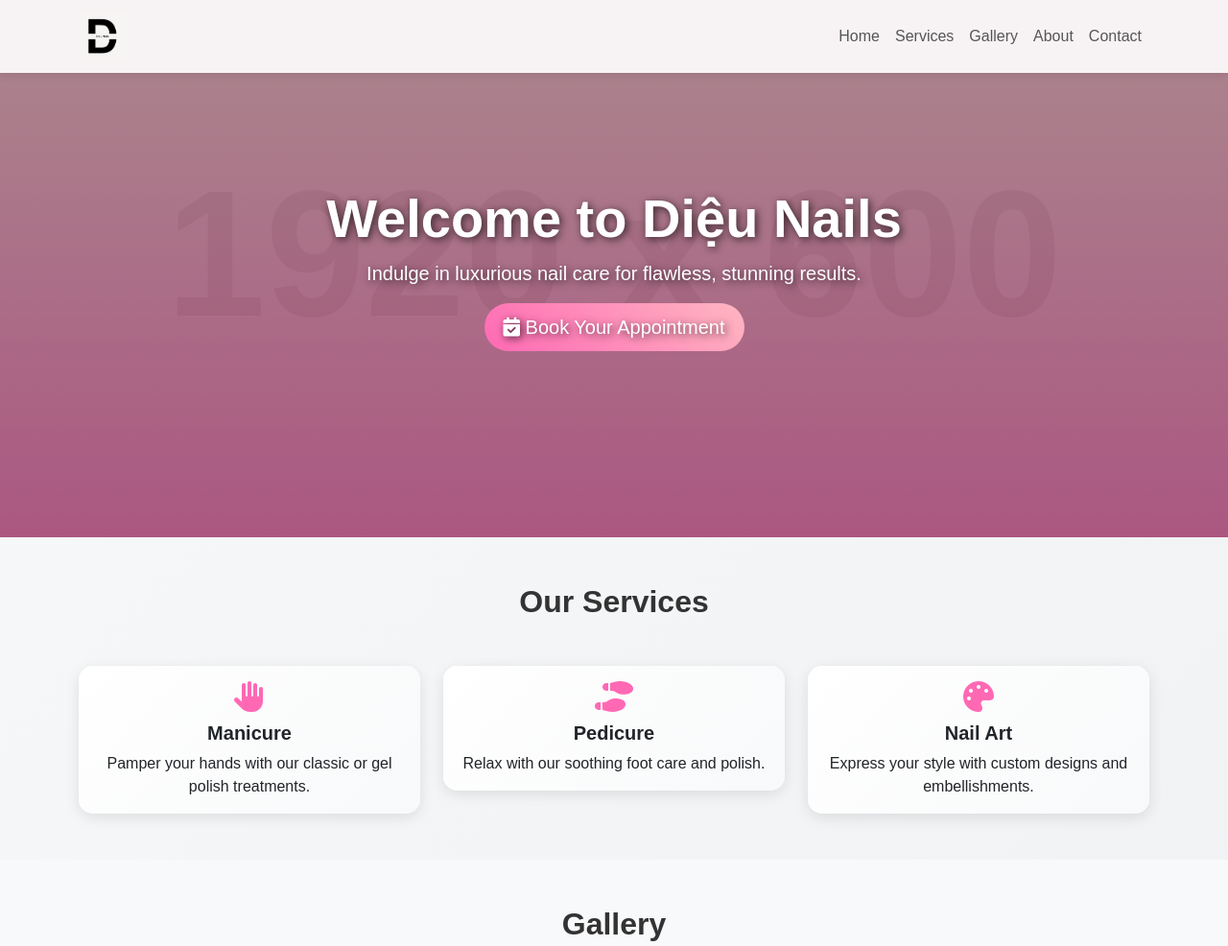
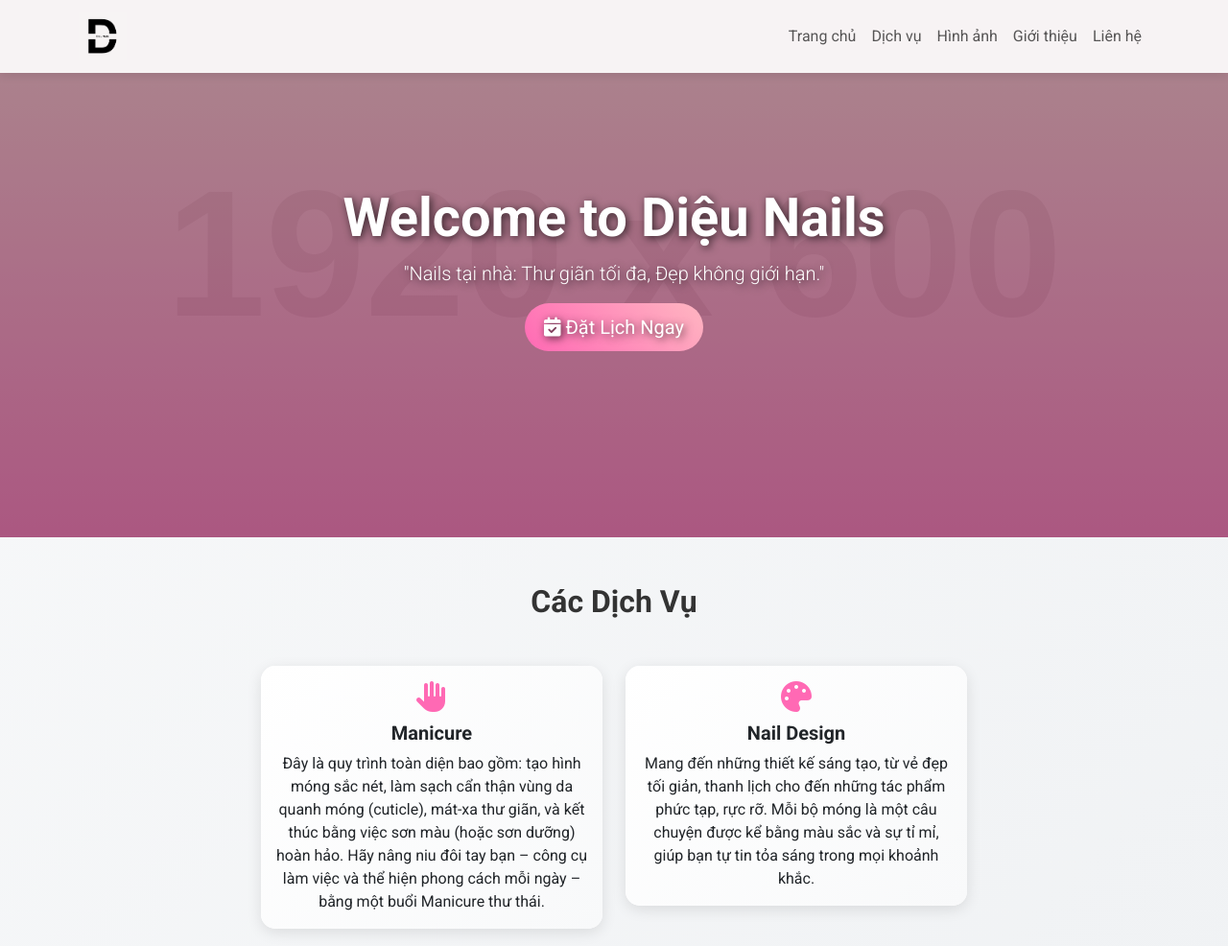
Before and after one commit to otisng/DieuNailsHome, a plain HTML site: page index.html in a window 1280 px wide. Shown: the top 986 px of the page at 96% size. Drawn offline with nearby package versions, Linux system fonts and the light colour scheme; placeholder pictures from the web are drawn by us.

Commit message:
Localize site content and update font to Roboto
Replaced English navigation and section text with Vietnamese equivalents throughout index.html for improved localization. Updated service descriptions to Vietnamese and enhanced detail. Switched site font from Poppins to Roboto by updating the stylesheet link in index.html and the font-family in styles.css.

```diff
--- a/index.html
+++ b/index.html
@@ -11,6 +11,9 @@
     <meta property="og:locale" content="en_US">
     <meta property="og:site_name" content="Diệu Nails">
     <meta property="og:image:width" content="1200">
+    <link rel="preconnect" href="https://fonts.googleapis.com">
+    <link rel="preconnect" href="https://fonts.gstatic.com" crossorigin>
+    <link href="https://fonts.googleapis.com/css2?family=Roboto:wght@300;400;700&display=swap" rel="stylesheet">
     <link href="https://cdn.jsdelivr.net/npm/bootstrap@5.3.0/dist/css/bootstrap.min.css" rel="stylesheet">
     <link href="https://cdnjs.cloudflare.com/ajax/libs/font-awesome/6.0.0/css/all.min.css" rel="stylesheet">
     <link rel="stylesheet" href="./styles.css">
@@ -31,11 +34,11 @@
             </button>
             <div class="collapse navbar-collapse" id="navbarNav">
                 <ul class="navbar-nav ms-auto">
-                    <li class="nav-item"><a class="nav-link" href="#home">Home</a></li>
-                    <li class="nav-item"><a class="nav-link" href="#services">Services</a></li>
-                    <li class="nav-item"><a class="nav-link" href="#gallery">Gallery</a></li>
-                    <li class="nav-item"><a class="nav-link" href="#about">About</a></li>
-                    <li class="nav-item"><a class="nav-link" href="#contact">Contact</a></li>
+                    <li class="nav-item"><a class="nav-link" href="#home">Trang chủ</a></li>
+                    <li class="nav-item"><a class="nav-link" href="#services">Dịch vụ</a></li>
+                    <li class="nav-item"><a class="nav-link" href="#gallery">Hình ảnh</a></li>
+                    <li class="nav-item"><a class="nav-link" href="#about">Giới thiệu</a></li>
+                    <li class="nav-item"><a class="nav-link" href="#contact">Liên hệ</a></li>
                 </ul>
             </div>
         </div>
@@ -44,30 +47,21 @@
     <section id="home" class="hero">
         <div class="container text-center">
             <h1 class="display-4 fw-bold">Welcome to Diệu Nails</h1>
-            <p class="lead">Indulge in luxurious nail care for flawless, stunning results.</p>
-            <a href="#contact" class="btn btn-primary btn-lg"><i class="fas fa-calendar-check"></i> Book Your Appointment</a>
+            <p class="lead">"Nails tại nhà: Thư giãn tối đa, Đẹp không giới hạn."</p>
+            <a href="#contact" class="btn btn-primary btn-lg"><i class="fas fa-calendar-check"></i> Đặt Lịch Ngay</a>
         </div>
     </section>
 
     <section id="services" class="py-5">
         <div class="container">
-            <h2 class="text-center mb-5 fw-bold">Our Services</h2>
-            <div class="row g-4">
+            <h2 class="text-center mb-5 fw-bold">Các Dịch Vụ</h2>
+            <div class="row g-4" style="justify-content: center;">
                 <div class="col-md-4">
                     <div class="card text-center">
                         <div class="card-body">
                             <i class="fas fa-hand-paper icon"></i>
                             <h5 class="card-title fw-bold">Manicure</h5>
-                            <p class="card-text">Pamper your hands with our classic or gel polish treatments.</p>
-                        </div>
-                    </div>
-                </div>
-                <div class="col-md-4">
-                    <div class="card text-center">
-                        <div class="card-body">
-                            <i class="fas fa-shoe-prints icon"></i>
-                            <h5 class="card-title fw-bold">Pedicure</h5>
-                            <p class="card-text">Relax with our soothing foot care and polish.</p>
+                            <p class="card-text">Đây là quy trình toàn diện bao gồm: tạo hình móng sắc nét, làm sạch cẩn thận vùng da quanh móng (cuticle), mát-xa thư giãn, và kết thúc bằng việc sơn màu (hoặc sơn dưỡng) hoàn hảo. Hãy nâng niu đôi tay bạn – công cụ làm việc và thể hiện phong cách mỗi ngày – bằng một buổi Manicure thư thái.</p>
                         </div>
                     </div>
                 </div>
@@ -75,8 +69,8 @@
                     <div class="card text-center">
                         <div class="card-body">
                             <i class="fas fa-palette icon"></i>
-                            <h5 class="card-title fw-bold">Nail Art</h5>
-                            <p class="card-text">Express your style with custom designs and embellishments.</p>
+                            <h5 class="card-title fw-bold">Nail Design</h5>
+                            <p class="card-text">Mang đến những thiết kế sáng tạo, từ vẻ đẹp tối giản, thanh lịch cho đến những tác phẩm phức tạp, rực rỡ. Mỗi bộ móng là một câu chuyện được kể bằng màu sắc và sự tỉ mỉ, giúp bạn tự tin tỏa sáng trong mọi khoảnh khắc.</p>
                         </div>
                     </div>
                 </div>
@@ -86,7 +80,7 @@
 
     <section id="gallery" class="py-5 bg-light">
         <div class="container">
-            <h2 class="text-center mb-5 fw-bold">Gallery</h2>
+            <h2 class="text-center mb-5 fw-bold">Thư Viện Hình Ảnh</h2>
             <div class="row g-3">
                 <div class="col-md-3"><img src="./img/img (1).jpg" class="gallery img-fluid" alt="Nail Design"></div>
                 <div class="col-md-3"><img src="./img/img (2).jpg" class="gallery img-fluid" alt="Nail Design"></div>
@@ -106,13 +100,11 @@
 
     <section id="about" class="py-5">
         <div class="container text-center">
-            <h2 class="mb-4 fw-bold">About Me</h2>
-            <p class="lead">Chào bạn! 💅 </br>
+            <h2 class="mb-4 fw-bold">Giới Thiệu</h2>
+            <p class="lead">Chào bạn! 💅</br>
                 Chào mừng đến với không gian làm Nails tại nhà của mình!</br>
-                Mình là Diệu Nails, người mang đến dịch vụ chăm sóc và làm đẹp móng chuyên nghiệp ngay tại ngôi nhà thân yêu của bạn, khu vực Thành phố Thủ Đức. Với niềm đam mê dành cho nghệ thuật làm móng và sự tỉ mỉ trong từng chi tiết, mình cam kết sử dụng các sản phẩm chất lượng cao, an toàn và đảm bảo vệ sinh tuyệt đối.
-                Hãy để mình biến những ý tưởng làm đẹp móng của bạn thành hiện thực, từ những mẫu đơn giản, thanh lịch đến những thiết kế nghệ thuật độc đáo và cá tính.</br>
-                Bắt đầu trải nghiệm làm đẹp thư giãn và cá nhân hóa ngay hôm nay nhé! ✨
-
+                Mình là Diệu Nails, người mang đến dịch vụ chăm sóc và làm đẹp móng chuyên nghiệp ngay tại ngôi nhà thân yêu của bạn, khu vực Thành phố Thủ Đức. Với niềm đam mê dành cho nghệ thuật làm móng và sự tỉ mỉ trong từng chi tiết, mình cam kết sử dụng các sản phẩm chất lượng cao, an toàn và đảm bảo vệ sinh tuyệt đối. Hãy để mình biến những ý tưởng làm đẹp móng của bạn thành hiện thực, từ những mẫu đơn giản, thanh lịch đến những thiết kế nghệ thuật độc đáo và cá tính.
+                Bắt đầu trải nghiệm làm đẹp thư giãn và cá nhân hóa ngay hôm nay nhé! ✨</br>
                 </p>
             <i class="fas fa-star icon"></i>
         </div>
@@ -120,14 +112,14 @@
 
     <section id="contact" class="py-5 bg-light">
         <div class="container">
-            <h2 class="text-center mb-4 fw-bold">Contact & Book</h2>
+            <h2 class="text-center mb-4 fw-bold">Liên Hệ & Đặt Lịch</h2>
             <div class="row">
                 <div class="col-md-6">
                     <form id="contact-form">
-                        <div class="mb-3"><input id="name" name="from_name" type="text" class="form-control" placeholder="Your Name" required></div>
-                        <div class="mb-3"><input id="email" name="from_email" type="email" class="form-control" placeholder="Your Email" required></div>
-                        <div class="mb-3"><textarea id="message" name="message" class="form-control" rows="4" placeholder="Tell us about your desired service" required></textarea></div>
-                        <button type="submit" id="submit-btn" class="btn btn-primary"><i class="fas fa-paper-plane"></i><span id="btn-text"> Send Inquiry</span></button>
+                        <div class="mb-3"><input id="name" name="from_name" type="text" class="form-control" placeholder="Tên của bạn" required></div>
+                        <div class="mb-3"><input id="email" name="from_email" type="email" class="form-control" placeholder="Email của bạn" required></div>
+                        <div class="mb-3"><textarea id="message" name="message" class="form-control" rows="4" placeholder="Nội dung liên hệ" required></textarea></div>
+                        <button type="submit" id="submit-btn" class="btn btn-primary"><i class="fas fa-paper-plane"></i><span id="btn-text"> Gửi liên hệ</span></button>
                     </form>
                     <div id="success-message" class="alert alert-success d-none mt-4" role="alert">
                         <i class="fas fa-check-circle me-2"></i>
@@ -140,7 +132,7 @@
                     </div>
                 </div>
                 <div class="col-md-6">
-                    <h5>Contact Info</h5>
+                    <h5>Thông tin liên hệ</h5>
                     <p><i class="fas fa-map-marker-alt"></i> 1093 Nguyễn Xiển, Phưởng Long Bình, Tp. Thủ Đức, Tp.HCM</p>
                     <p><i class="fas fa-phone"></i> 039 512 4040</p>
                     <p><i class="fas fa-clock"></i> Mon-Sun: 8AM-4PM</p>
--- a/styles.css
+++ b/styles.css
@@ -1,4 +1,4 @@
-body { font-family: 'Poppins', sans-serif; background: linear-gradient(135deg, #f8f9fa 0%, #e9ecef 100%); color: #333; }
+body { font-family: 'Roboto', sans-serif; background: linear-gradient(135deg, #f8f9fa 0%, #e9ecef 100%); color: #333; }
         .hero { background: linear-gradient(rgba(255, 192, 203, 0.8), rgba(255, 105, 180, 0.8)), url('https://via.placeholder.com/1920x600?text=Elegant+Nail+Salon') no-repeat center center; background-size: cover; height: 70vh; display: flex; align-items: center; justify-content: center; color: white; text-shadow: 2px 2px 8px rgba(0,0,0,0.7); position: relative; }
         .hero::before { content: ''; position: absolute; top: 0; left: 0; right: 0; bottom: 0; background: rgba(0,0,0,0.3); z-index: 1; }
         .hero .container { position: relative; z-index: 2; }
```
